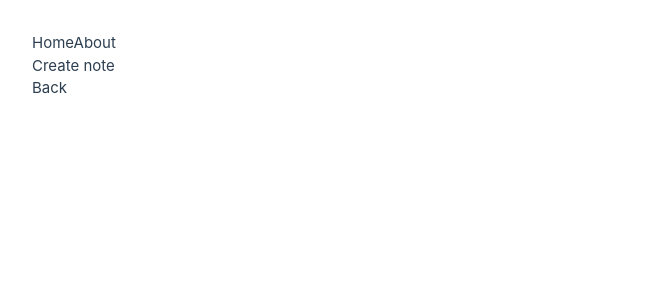
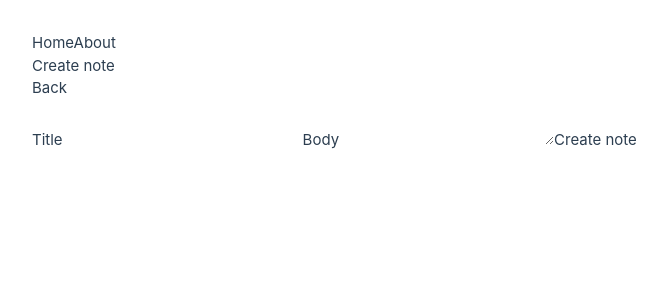
Before and after one commit to appohfaiths/notepal-vue, a Vue app: page /create-note in a window 1280 px wide. Shown: the top 300 px of the page, without its empty margins (0-667 px from the left). Built offline with nearby package versions, Linux system fonts and the light colour scheme.

Commit message:
feat: create note functionality

```diff
--- a/src/stores/notes.ts
+++ b/src/stores/notes.ts
@@ -29,7 +29,7 @@ export const useNotesStore = defineStore('notes', () => {
   async function addNote(note: Note) {
     try {
       const response = await fetch('https://zfcq5cgd7np6zqyi3g5xint2yi0fvbbq.lambda-url.us-east-1.on.aws/create-note', {
-        method: 'POST',
+        method: 'PUT',
         headers: {
           'Content-Type': 'application/json'
         },
@@ -46,7 +46,7 @@ export const useNotesStore = defineStore('notes', () => {
 
   async function updateNote(note: Note) {
     try {
-      const response = await fetch('https://zfcq5cgd7np6zqyi3g5xint2yi0fvbbq.lambda-url.us-east-1.on.aws/create-note', {
+      const response = await fetch('https://zfcq5cgd7np6zqyi3g5xint2yi0fvbbq.lambda-url.us-east-1.on.aws/update-note', {
         method: 'PUT',
         headers: {
           'Content-Type': 'application/json'
--- a/src/views/CreateNoteView.vue
+++ b/src/views/CreateNoteView.vue
@@ -1,13 +1,46 @@
 <script setup lang="ts">
+import {ref} from 'vue';
 import { useRouter } from 'vue-router';
+import { useNotesStore } from '@/stores/notes';
 import CustomButton from '@/components/CustomButton.vue';
 
 const router = useRouter();
+const store = useNotesStore();
+const { addNote } = store;
+const title = ref('');
+const body = ref('');
+
+const handleCreateNote = () => {
+    console.log('create note');
+    console.log(title.value);
+    console.log(body.value);
+    addNote({
+        title: title.value,
+        body: body.value,
+        "user_id": "frontend",
+        "note_id": "string",
+        "created_time": 0,
+        "updated_time": 0
+    });
+    title.value = '';
+    body.value = '';
+    router.push('/');
+}
 </script>
 
 <template>
     <h1>Create note</h1>
-    <CustomButton :buttonAction="() => router.back()">Back</CustomButton>
+    <CustomButton :buttonAction="() => router.push('/')">Back</CustomButton>
+
+    <form @submit.prevent="">
+        <label for="title">Title</label>
+        <input v-model="title" type="text" id="title" name="title" required>
+
+        <label for="body">Body</label>
+        <textarea v-model="body" id="body" name="body" required></textarea>
+
+        <button @click="handleCreateNote">Create note</button>
+    </form>
 </template>
 
 <style scoped></style>
```
